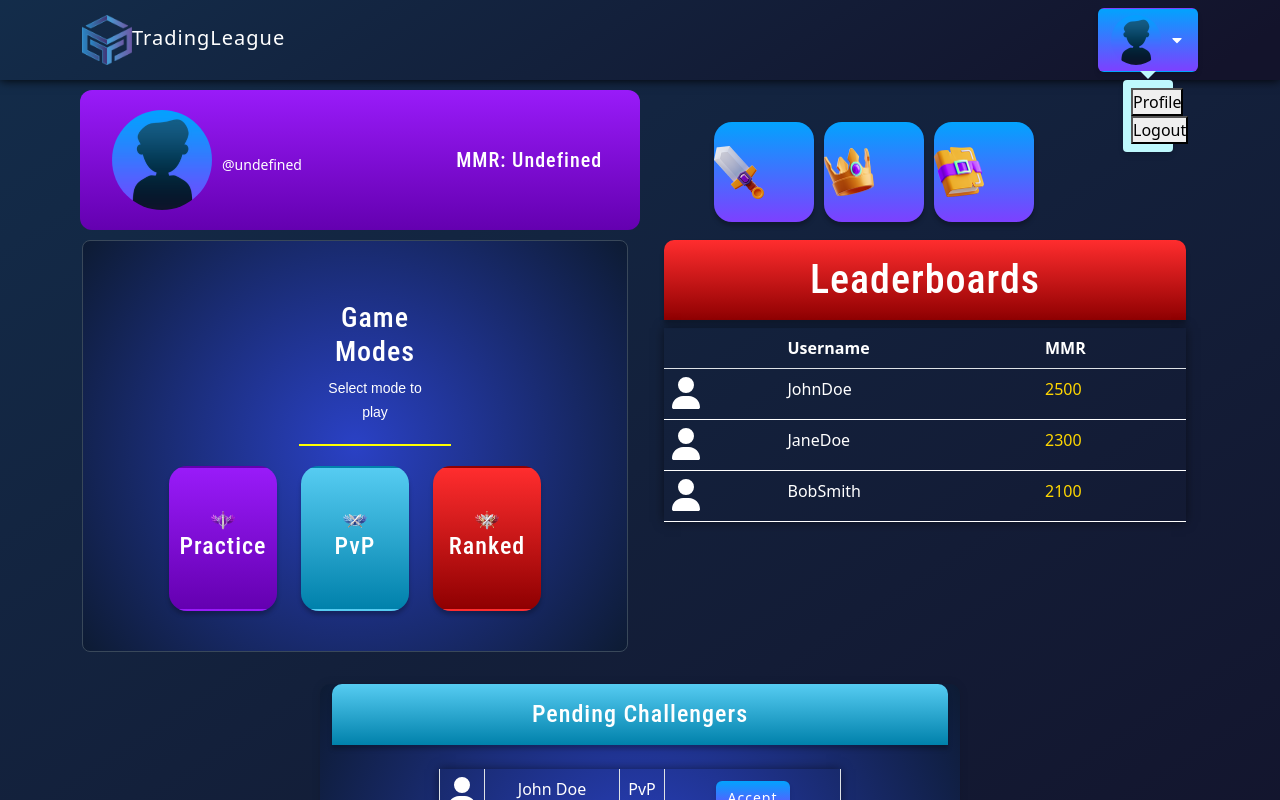
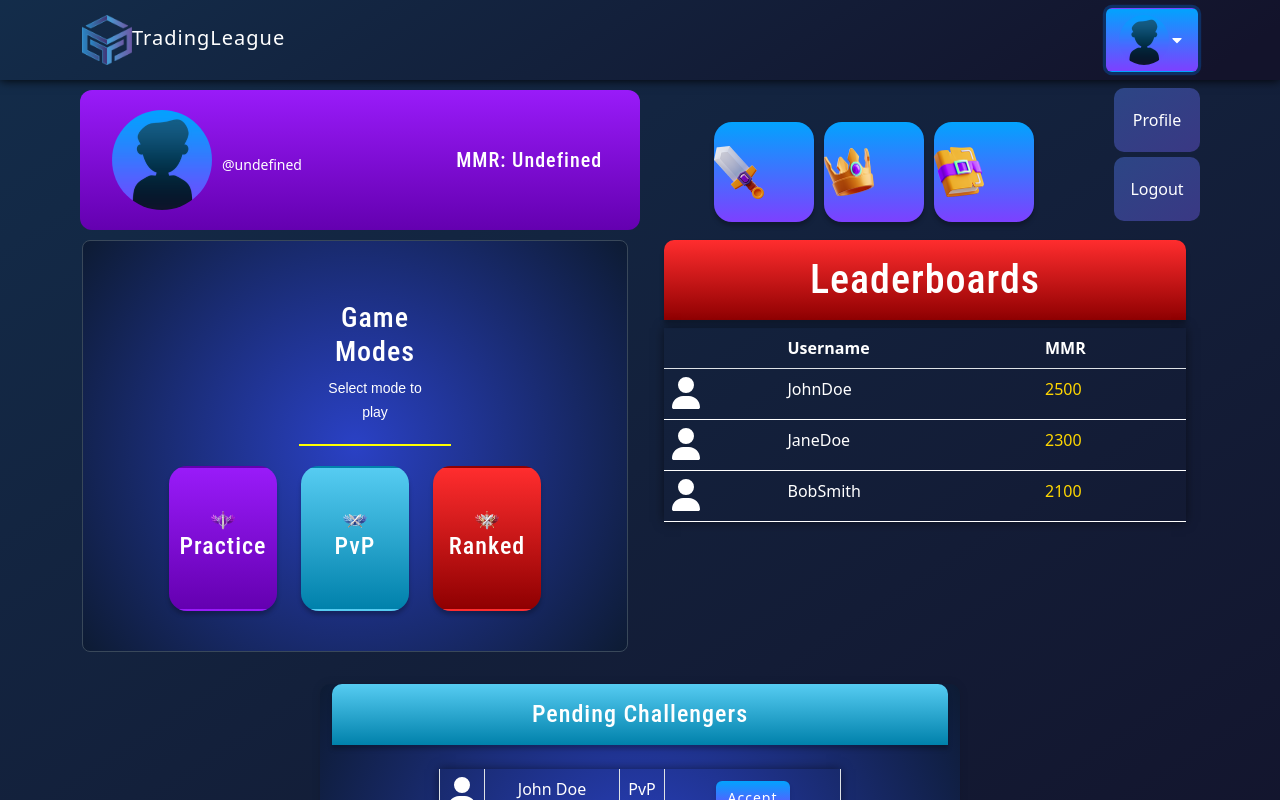
Before and after one commit to DevgenX/TradingLeague, a React (Create React App) app in the folder client/: page / in a window 1280 px wide. Both pictures are taken after a click on the button 1148 px from the left and 40 px from the top of the page. Shown: the top 800 px of the page. Built offline with nearby package versions, Linux system fonts and the light colour scheme.

Commit message:
Fixed modals and context popup

```diff
--- a/client/src/components/Ranking/ranking.scss
+++ b/client/src/components/Ranking/ranking.scss
@@ -113,6 +113,7 @@
     transition: all 0.3s ease;
     display: flex;
     justify-content: center;
+    text-decoration: none;
 
     &:hover {
       transform: translateY(-5px);
--- a/client/src/components/TopNav/TopNav.jsx
+++ b/client/src/components/TopNav/TopNav.jsx
@@ -7,9 +7,11 @@ import defaultUser from "../../assets/default-user.png";
 import { useAppContext } from "../../context/appContext";
 import { FaCaretDown } from "react-icons/fa";
 import "./topnav.scss";
+import styled from "styled-components";
+import PopupForm from "../common/Editprofile";
 
 const TopNav = () => {
-  const { user, logoutUser } = useAppContext();
+  const { user, logoutUser, showPopup } = useAppContext();
   const [showDropdown, setShowDropdown] = useState(false);
 
   const handleDropdown = () => {
@@ -33,24 +35,68 @@ const TopNav = () => {
               {user?.name}
               <FaCaretDown />
             </button>
-            <div
-              className={showDropdown ? "dropdown show-dropdown" : "dropdown"}
-            >
-              <button
-                type="button"
-                className="edit-btn"
-                onClick={() => console.log("Editing user")}
-              >
-                Profile
-              </button>
-              <button type="button" className="logout-btn" onClick={logoutUser}>
-                Logout
-              </button>
+            <div className="dropdown show-dropdown">
+              {showDropdown && (
+                <PopUps>
+                  <button type="button" onClick={showPopup}>
+                    Profile
+                  </button>
+                  <button type="button" onClick={logoutUser}>
+                    Logout
+                  </button>
+                </PopUps>
+              )}
             </div>
           </Nav>
         </Navbar.Collapse>
       </Container>
+      {!showPopup && <PopupForm />}
     </Navbar>
   );
 };
 export default TopNav;
+
+const PopUps = styled.div`
+  button {
+    width: 100%;
+    height: 100%;
+    color: #fff;
+    cursor: pointer;
+    margin: 5px;
+    padding: 20px;
+    display: flex;
+    justify-content: center;
+    align-items: center;
+    border: none;
+    border-radius: 10px;
+    transition: all 0.4s ease-in-out;
+    &:first-child {
+      background: linear-gradient(326.9deg, #393984 5.79%, #135e87 283.21%);
+      &:hover {
+        background: linear-gradient(326.9deg, #393984 5.79%, #135e87 283.21%);
+        background-image: linear-gradient(
+          to right,
+          #25aae1,
+          #40e495,
+          #30dd8a,
+          #2bb673
+        );
+        box-shadow: 0 4px 15px 0 rgba(49, 196, 190, 0.75);
+      }
+    }
+    &:last-child {
+      background: linear-gradient(326.9deg, #393984 5.79%, #135e87 283.21%);
+      &:hover {
+        background: linear-gradient(326.9deg, #393984 5.79%, #135e87 283.21%);
+        background-image: linear-gradient(
+          to right,
+          #25aae1,
+          #40e495,
+          #30dd8a,
+          #2bb673
+        );
+        box-shadow: 0 4px 15px 0 rgba(49, 196, 190, 0.75);
+      }
+    }
+  }
+`;
--- a/client/src/components/TopNav/topnav.scss
+++ b/client/src/components/TopNav/topnav.scss
@@ -1,60 +1,24 @@
 .topnav {
   .btn-container {
     position: relative;
-    .btn {
-      display: flex;
-      align-items: center;
-      justify-content: center;
-      gap: 0 0.5rem;
-      position: relative;
-      box-shadow: var(--shadow-2);
-      &::after {
-        content: "";
-        position: absolute;
-        top: 100%;
-        left: 50%;
-        width: 0;
-        height: 0;
-        border-top: 0.5rem solid var(--primary-100);
-        border-left: 0.5rem solid transparent;
-        border-right: 0.5rem solid transparent;
-        transform: translateX(-50%);
-      }
-      &.active::after {
-        border-top-color: var(--primary-500);
-      }
-    }
+
     .dropdown {
       position: absolute;
       top: calc(100% + 0.5rem);
       left: 50%;
       transform: translateX(-50%);
-      background: var(--primary-100);
-      box-shadow: var(--shadow-2);
-
-      width: 50%;
-      padding: 0.5rem;
+      width: 100%;
+      padding: 0.2rem;
       text-align: center;
-      border-radius: var(--borderRadius);
       visibility: hidden;
       opacity: 0;
       transition: visibility 0s linear 0.2s, opacity 0.2s linear;
+
       &.show-dropdown {
         visibility: visible;
         opacity: 1;
         transition-delay: 0s;
       }
-      .dropdown-btn {
-        background: transparent;
-        border: none;
-        color: var(--primary-500);
-        letter-spacing: var(--letterSpacing);
-        text-transform: capitalize;
-        cursor: pointer;
-        &:not(:last-child) {
-          margin-bottom: 0.5rem;
-        }
-      }
     }
   }
 }
--- a/client/src/components/common/Editprofile.jsx
+++ b/client/src/components/common/Editprofile.jsx
@@ -60,7 +60,9 @@ const PopupForm = () => {
             <button type="submit" disabled={isLoading} onClick={updateUser}>
               {isLoading ? "Please Wait..." : "Save Changes"}
             </button>
-            <button type="button">Cancel</button>
+            <button type="button" onClick={showPopup}>
+              Cancel
+            </button>
           </div>
         </form>
       </PopupInner>
--- a/client/src/context/actions.js
+++ b/client/src/context/actions.js
@@ -6,6 +6,7 @@ export const SETUP_USER_SUCCESS = "SETUP_USER_SUCCESS";
 export const SETUP_USER_ERROR = "SETUP_USER_ERROR";
 
 export const SHOW_POPUP = "SHOW_POPUP";
+export const HIDE_POPUP = "HIDE_POPUP";
 export const LOGOUT_USER = "LOGOUT_USER";
 
 export const UPDATE_USER_BEGIN = "UPDATE_USER_BEGIN";
--- a/client/src/context/appContext.js
+++ b/client/src/context/appContext.js
@@ -10,6 +10,7 @@ import {
   SETUP_USER_ERROR,
   LOGOUT_USER,
   SHOW_POPUP,
+  HIDE_POPUP,
   UPDATE_USER_BEGIN,
   UPDATE_USER_SUCCESS,
   UPDATE_USER_ERROR,
@@ -116,6 +117,10 @@ const AppProvider = ({ children }) => {
     dispatch({ type: SHOW_POPUP });
   };
 
+  const hidePopup = () => {
+    dispatch({ type: HIDE_POPUP });
+  };
+
   const logoutUser = () => {
     dispatch({ type: LOGOUT_USER });
     removeUserFromLocalStorage();
@@ -155,6 +160,7 @@ const AppProvider = ({ children }) => {
         logoutUser,
         updateUser,
         showPopup,
+        hidePopup,
       }}
     >
       {children}
--- a/client/src/context/reducers.js
+++ b/client/src/context/reducers.js
@@ -5,6 +5,7 @@ import {
   SETUP_USER_SUCCESS,
   SETUP_USER_ERROR,
   SHOW_POPUP,
+  HIDE_POPUP,
   LOGOUT_USER,
   UPDATE_USER_BEGIN,
   UPDATE_USER_SUCCESS,
@@ -67,6 +68,13 @@ const reducer = (state, action) => {
     };
   }
 
+  if (action.type === HIDE_POPUP) {
+    return {
+      ...state,
+      showPopup: !state.showPopup,
+    };
+  }
+
   if (action.type === LOGOUT_USER) {
     return {
       ...initialState,
```
